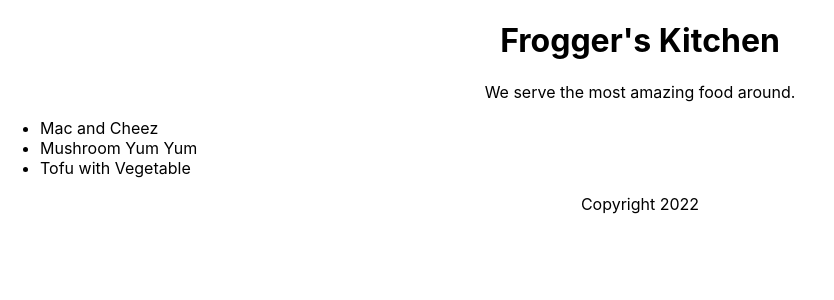
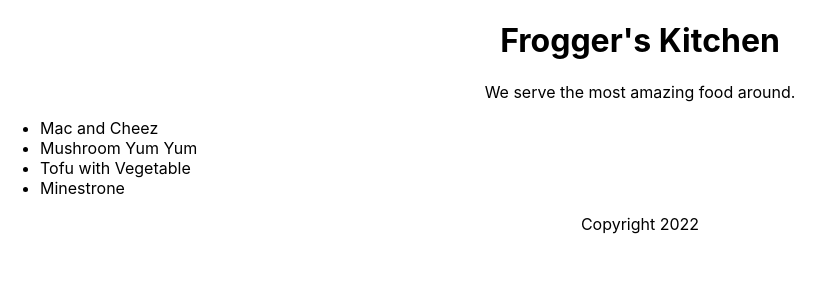
Before and after one commit to sevrinn/react-essentials, a React (Create React App) app: page / in a window 1280 px wide. Shown: the top 300 px of the page, without its empty margins (0-834 px from the left). Built offline with nearby package versions, Linux system fonts and the light colour scheme.

Commit message:
added keys to mapped list

```diff
--- a/src/App.js
+++ b/src/App.js
@@ -14,8 +14,8 @@ const Main = (props) => {
     <section>
       <p>We serve the most {props.adjective} food around.</p>
       <ul style={{ textAlign: 'left' }}>
-        {dishes.map((dish) => (
-          <li>{dish}</li>
+        {dishes.map((dish, i) => (
+          <li key={i}>{dish}</li>
         ))}
       </ul>
     </section>
@@ -30,7 +30,12 @@ const Footer = (props) => {
   )
 }
 
-const dishes = ['Mac and Cheez', 'Mushroom Yum Yum', 'Tofu with Vegetable']
+const dishes = [
+  'Mac and Cheez',
+  'Mushroom Yum Yum',
+  'Tofu with Vegetable',
+  'Minestrone',
+]
 
 function App() {
   return (
```
